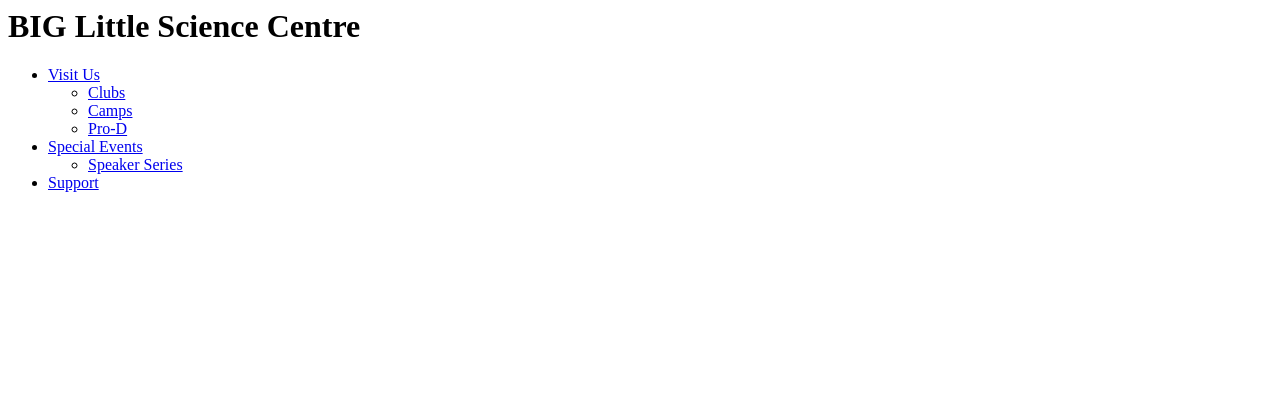
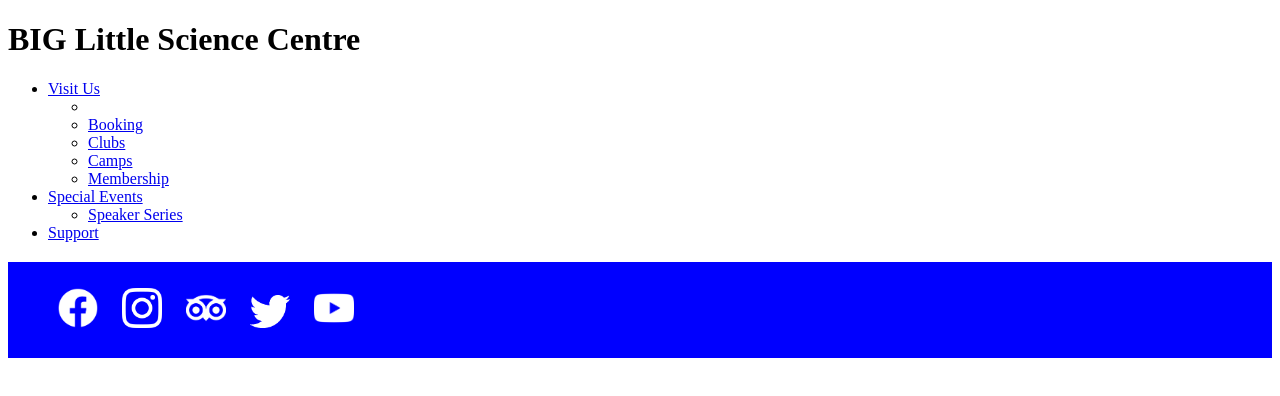
Before and after one commit to smeijerhof/2680WebProject, a plain HTML site: page index.html in a window 1280 px wide. Drawn offline with Linux system fonts and the light colour scheme.

Commit message:
Added Social Media buttons

```diff
--- a/index.html
+++ b/index.html
@@ -1,12 +1,33 @@
+<!DOCTYPE html>
+<html lang=en>
+<head>
+	<meta charset="utf-8">
+	<title>BIG Little Science Centre</title>
+	<style type="text/css">
+		img {
+			width: 40px;
+			margin: 10px;
+		}
+		img[src*="Black"] {
+			filter: invert(1);
+		}
+		nav.foot li {
+			display: inline;
+		}
+	</style>
+</head>
+<body>
 	<h1>BIG Little Science Centre</h1>
 
 	<nav>
 		<ul>
 			<li><a href="#">Visit Us</a>
 				<ul>
+					<li><a href="#"></a></li>
+					<li><a href="#">Booking</a></li>
 					<li><a href="#">Clubs</a></li>
 					<li><a href="#">Camps</a></li>
-				<li><a href="#">Pro-D</a></li>
+					<li><a href="#">Membership</a></li>
 				</ul>
 			</li>
 			<li><a href="#">Special Events</a>
@@ -22,3 +43,17 @@
 			</li>
 		</ul>
 	</nav>
+
+	<h2></h2>
+
+	<nav class="foot" style="background-color: blue;display:flex; flex-flow: row wrap;">
+		<ul>
+			<li><a href="https://www.facebook.com/pages/BIG-Little-Science-Centre/190315953017"><img src="Facebook.webp" alt="Facebook"></a></li>
+			<li><a href="https://instagram.com/biglittlescience?ref=badge"><img src="InstagramBlack.webp" alt="Instagram"></a></li>
+			<li><a href="https://www.tripadvisor.ca/Attraction_Review-g154932-d4101523-Reviews-BIG_Little_Science_Centre-Kamloops_British_Columbia.html"><img src="TripAdvisorBlack.webp" alt="TripAdvisor"></a></li>
+			<li><a href="https://twitter.com/BIG_Little_Sci"><img src="Twitter.webp" alt="Twitter"></a></li>
+			<li><a href="https://www.youtube.com/user/BIGLittleScience"><img src="YouTube.webp" alt="YouTube"></a></li>
+		</ul>
+	</nav>
+</body>
+</html>
```
Also changed, not shown: Facebook.webp (added), Instagram.webp (added), InstagramBlack.webp (added), TripAdvisor.webp (added), TripAdvisorBlack.webp (added), Twitter.webp (added), YouTube.webp (added). Lines whose indentation alone changed are shown as unchanged.
